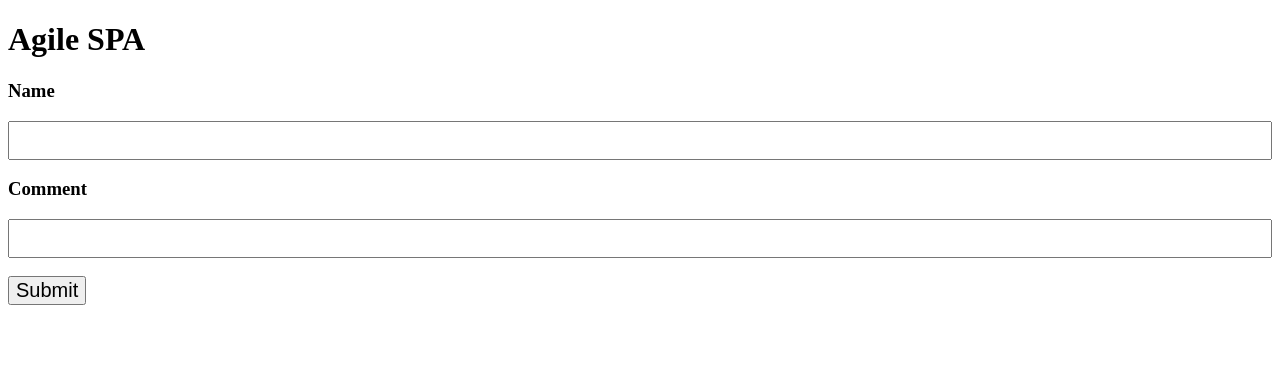
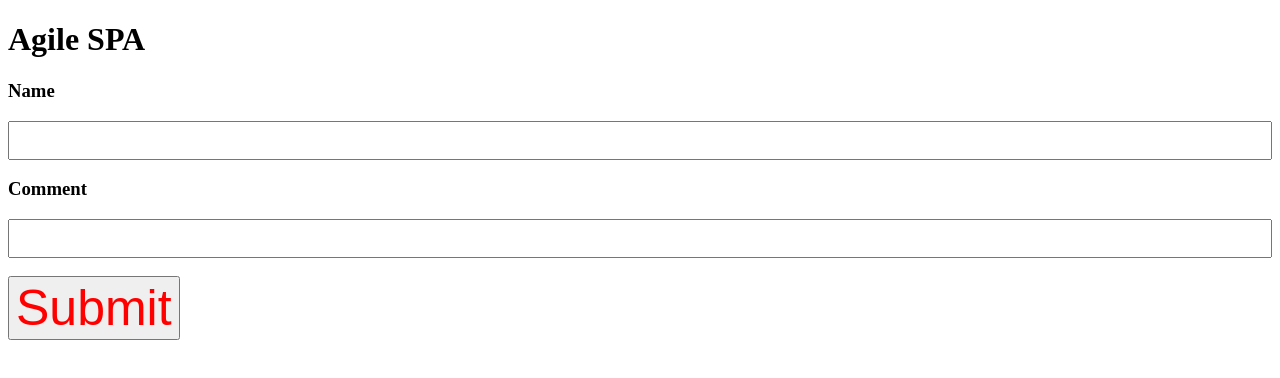
Before and after one commit to basaldev/agile-spa, a React app: page / in a window 1280 px wide. Shown: the top 378 px of the page. Built offline with nearby package versions, Linux system fonts and the light colour scheme; no server answers; the HTML template or start-up script is replaced by a standard one.

Commit message:
#4 change button color

```diff
--- a/src/components/button/index.tsx
+++ b/src/components/button/index.tsx
@@ -7,7 +7,8 @@ export type ButtonProps = {
 }
 
 const StyledButton = styled.button`
-  font-size: 20px;
+  font-size: 50px;
+  color: red;
 `;
 
 export function Button(props: ButtonProps): JSX.Element {
```
